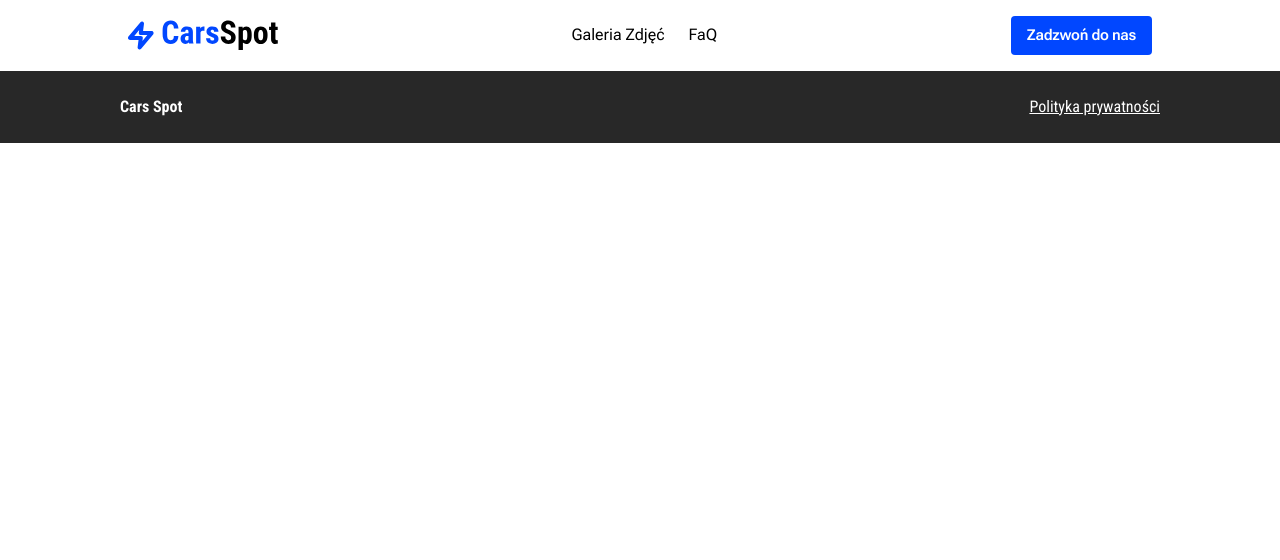
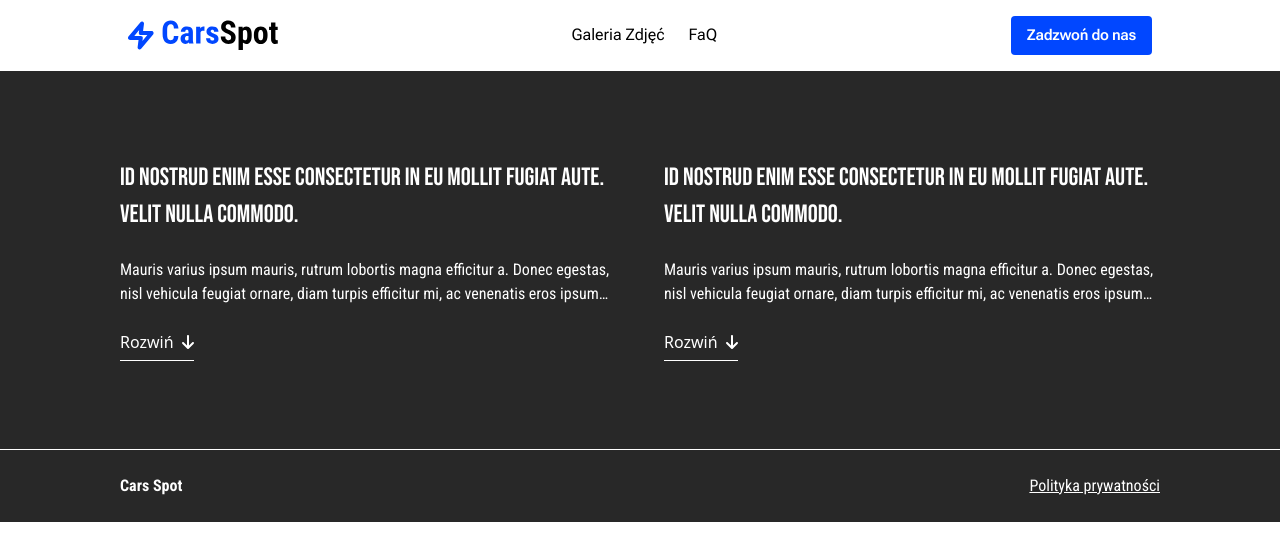
Before and after one commit to radoslawkol/CarsSpot, a React (Vite) app: page / in a window 1280 px wide. Shown: the top 560 px of the page. Built offline with nearby package versions, Linux system fonts and the light colour scheme.

Commit message:
feat: add faq section

```diff
--- a/package.json
+++ b/package.json
@@ -10,11 +10,17 @@
     "preview": "vite preview"
   },
   "dependencies": {
+    "@fortawesome/fontawesome-svg-core": "^6.6.0",
+    "@fortawesome/free-brands-svg-icons": "^6.6.0",
+    "@fortawesome/free-regular-svg-icons": "^6.6.0",
+    "@fortawesome/free-solid-svg-icons": "^6.6.0",
+    "@fortawesome/react-fontawesome": "^0.2.2",
     "react": "^18.3.1",
     "react-dom": "^18.3.1"
   },
   "devDependencies": {
     "@eslint/js": "^9.9.0",
+    "@tailwindcss/line-clamp": "^0.4.4",
     "@types/node": "^22.5.4",
     "@types/react": "^18.3.3",
     "@types/react-dom": "^18.3.0",
--- a/src/App.tsx
+++ b/src/App.tsx
@@ -1,5 +1,6 @@
 import Footer from "@components/Footer";
 import Header from "./components/Header";
+import Faq from "@components/FAQ";
 
 function App() {
 	return (
@@ -8,6 +9,7 @@ function App() {
 				<Header />
 				<main></main>
 			</div>
+			<Faq />
 			<Footer />
 		</>
 	);
--- /dev/null
+++ b/src/components/Faq.tsx
@@ -0,0 +1,19 @@
+import FaqItem from "./FaqItem";
+
+export default function Faq() {
+	return (
+		<section
+			id='faq'
+			className='px-4 md:px-30 py-[88px] flex flex-col md:flex-row gap-12 text-fontColor-white bg-background-dark'
+		>
+			<FaqItem
+				heading='Id nostrud enim esse consectetur in eu mollit fugiat aute. Velit nulla commodo.'
+				text='Mauris varius ipsum mauris, rutrum lobortis magna efficitur a. Donec egestas, nisl vehicula feugiat ornare, diam turpis efficitur mi, ac venenatis eros ipsum ac arcu. Vestibulum et. Mauris varius ipsum mauris, rutrum lobortis magna efficitur a. Donec egestas, nisl vehicula feugiat ornare, diam turpis efficitur mi, ac venenatis eros ipsum ac arcu. Vestibulum et. Mauris varius ipsum mauris, rutrum lobortis magna efficitur a. Donec egestas, nisl vehicula feugiat ornare, diam turpis efficitur mi, ac venenatis eros ipsum ac arcu. Vestibulum et'
+			/>
+			<FaqItem
+				heading='Id nostrud enim esse consectetur in eu mollit fugiat aute. Velit nulla commodo.'
+				text='Mauris varius ipsum mauris, rutrum lobortis magna efficitur a. Donec egestas, nisl vehicula feugiat ornare, diam turpis efficitur mi, ac venenatis eros ipsum ac arcu. Vestibulum et. Mauris varius ipsum mauris, rutrum lobortis magna efficitur a. Donec egestas, nisl vehicula feugiat ornare, diam turpis efficitur mi, ac venenatis eros ipsum ac arcu. Vestibulum et. Mauris varius ipsum mauris, rutrum lobortis magna efficitur a. Donec egestas, nisl vehicula feugiat ornare, diam turpis efficitur mi, ac venenatis eros ipsum ac arcu. Vestibulum et'
+			/>
+		</section>
+	);
+}
--- /dev/null
+++ b/src/components/FaqItem.tsx
@@ -0,0 +1,30 @@
+import { FontAwesomeIcon } from "@fortawesome/react-fontawesome";
+import { faArrowDown, faArrowUp } from "@fortawesome/free-solid-svg-icons";
+import { useState } from "react";
+
+interface IProps {
+	heading: string;
+	text: string;
+}
+
+export default function FaqItem({ heading, text }: IProps) {
+	const [isExpanded, setIsExpanded] = useState(false);
+
+	return (
+		<article className='flex flex-col items-start gap-6'>
+			<h3 className='font-heading tracing-[-0.03em] text-[25px]'>{heading}</h3>
+			<p className={`font-body ${isExpanded ? "" : "line-clamp-2"}`}>{text}</p>
+			<button
+				className='pb-[6px] flex items-center gap-2 border-b-[1.5px] border-white hover:scale-95 delay-150'
+				onClick={() => setIsExpanded((prev) => !prev)}
+			>
+				Rozwiń
+				{isExpanded ? (
+					<FontAwesomeIcon icon={faArrowUp} />
+				) : (
+					<FontAwesomeIcon icon={faArrowDown} />
+				)}
+			</button>
+		</article>
+	);
+}
--- a/src/components/Footer.tsx
+++ b/src/components/Footer.tsx
@@ -1,6 +1,6 @@
 export default function Footer() {
 	return (
-		<footer className='flex flex-col md:flex-row md:justify-between gap-4 px-10 py-6  md:px-30 w-full font-body text-fontColor-white bg-background-dark'>
+		<footer className='flex flex-col md:flex-row md:justify-between gap-4 px-10 py-6  md:px-30 w-full font-body text-fontColor-white bg-background-dark border-t-[1px] border-white'>
 			<p className='font-bold'>Cars Spot</p>
 			<a href='/' className='underline'>
 				Polityka prywatności
--- a/src/components/UI/Button.tsx
+++ b/src/components/UI/Button.tsx
@@ -7,7 +7,7 @@ interface IProps {
 
 export default function Button({ variant = "solid", children }: IProps) {
 	const baseStyles =
-		"py-2 px-4 font-support font-semibold text-[15px] rounded tracking-[-0.02em] hover:scale-[0.95] transition delay-150 ";
+		"py-2 px-4 font-support font-semibold text-[15px] rounded tracking-[-0.02em] hover:scale-95 transition delay-150 ";
 
 	const variantStyles = {
 		solid: `bg-background-secondary text-white`,
--- a/tailwind.config.js
+++ b/tailwind.config.js
@@ -6,14 +6,15 @@ export default {
 			padding: {
 				30: "120px",
 			},
+			borderColor: {
+				secondary: "rgba(1, 71, 255, 1)",
+				white: "rgba(255, 255, 255, 1)",
+			},
 			colors: {
 				background: {
 					primary: "rgba(247, 247, 247, 1)",
 					secondary: "rgba(1, 71, 255, 1)",
 					dark: "rgba(40, 40, 40, 1)",
-				},
-				border: {
-					secondary: "rgba(1, 71, 255, 1)",
 				},
 				fontColor: {
 					primary: "rgba(40, 40, 40, 1)",
@@ -28,5 +29,5 @@ export default {
 			support: ['"Roboto Flex"', "sans-serif"],
 		},
 	},
-	plugins: [],
+	plugins: [require("@tailwindcss/line-clamp")],
 };
```
Also changed, not shown: 1 other file (tests, documents, lock files or other folders).
